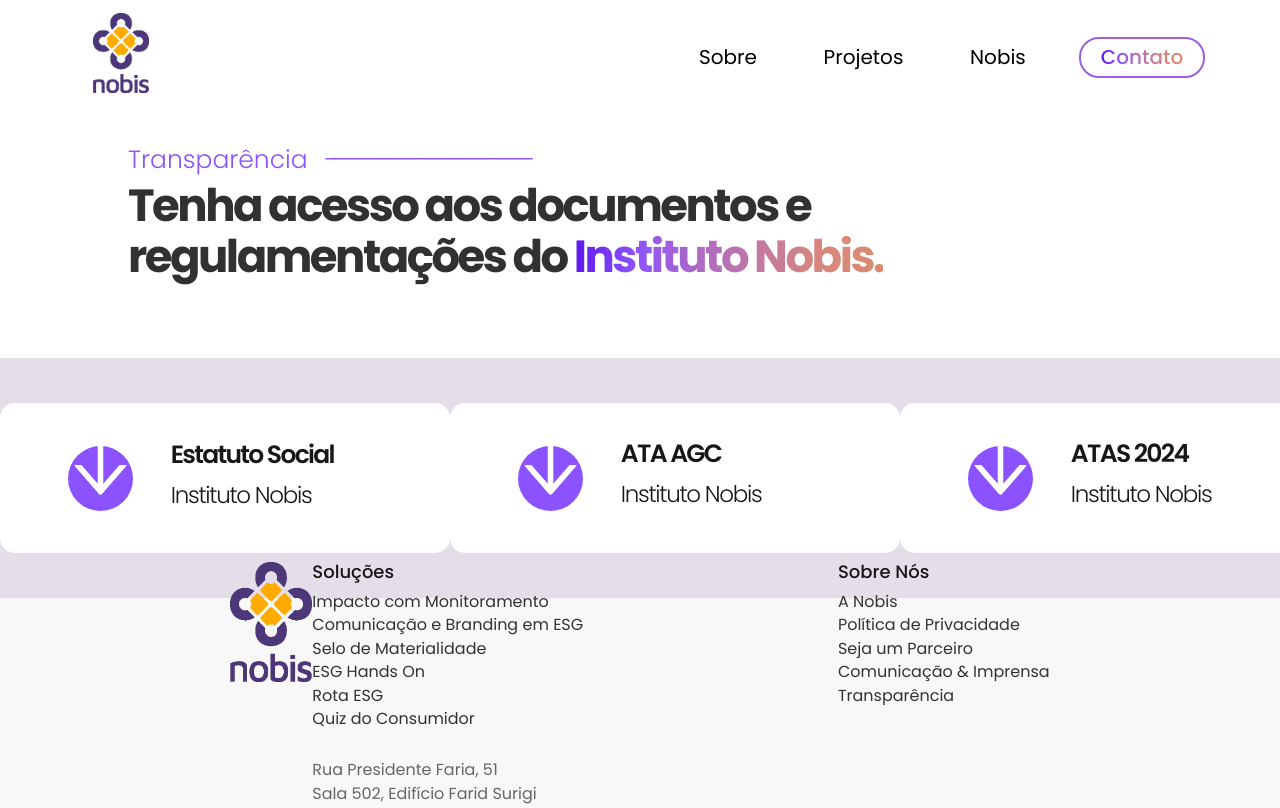
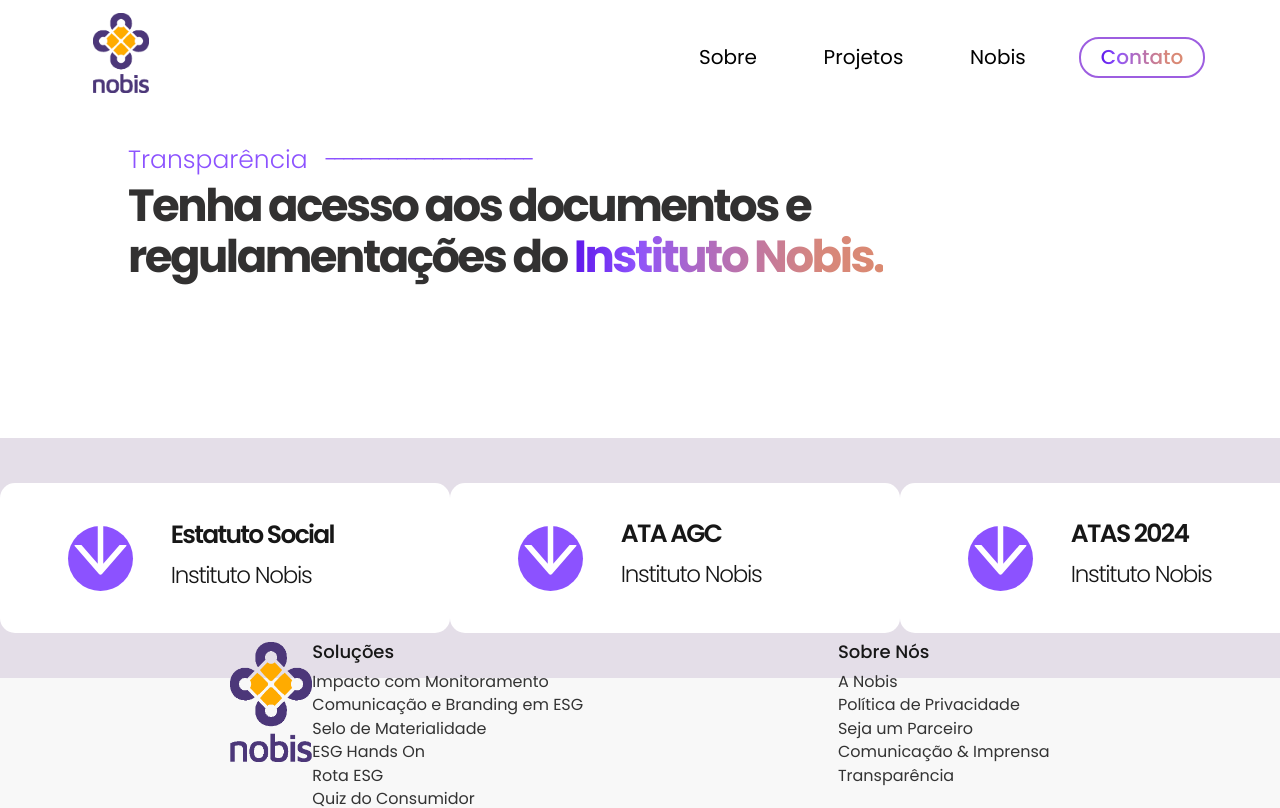
Before and after one commit to marxhanna/instituto, a Next.js app: page /transparencia in a window 1280 px wide. Shown: the top 808 px of the page. Built offline with nearby package versions, Linux system fonts and the light colour scheme.

Commit message:
ajustes finos css agr pode fazer deploy de vdd :pray:

```diff
--- a/app/globals.css
+++ b/app/globals.css
@@ -203,7 +203,7 @@
 .nossosProjetos {
   font-family: "Poppins";
   background-color: #f2f1f6;
-  height: 120vh;
+  height: 150vh;
 }
 
 .title {
@@ -695,7 +695,7 @@
 
 .projects {
   padding-top: 5%;
-  height: 40vh;
+  height: 50vh;
 }
 
 .filterTags {
```
